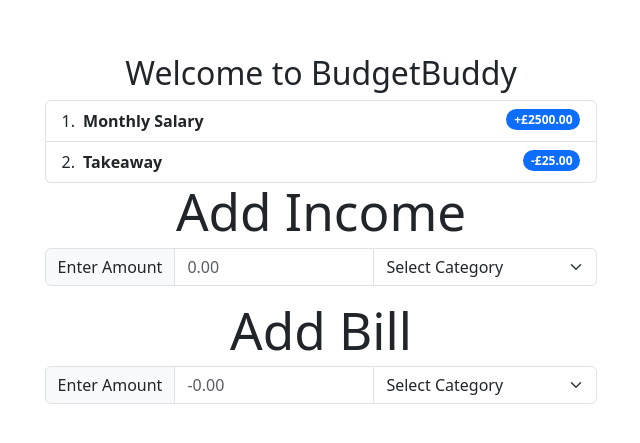
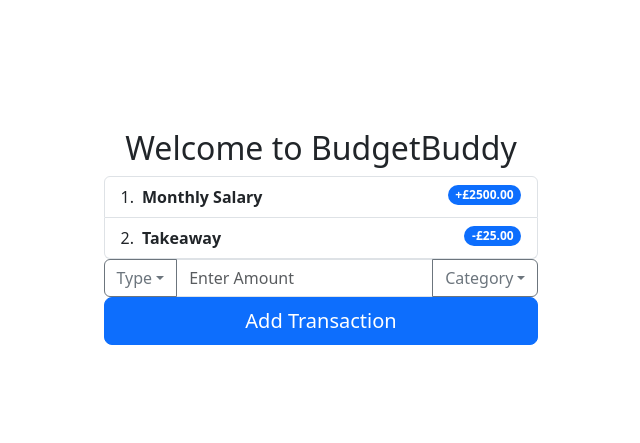
Before and after one commit to reececorkhill/BudgetBuddy, a React (Vite) app: page / in a window 1280 px wide. Shown: the part 163-606 px from the top of the page, without its empty margins (319-959 px from the left). Built offline with nearby package versions, Linux system fonts and the light colour scheme.

Commit message:
Updated AddTransaction component - now uses state.

```diff
--- a/src/components/AddTransaction.jsx
+++ b/src/components/AddTransaction.jsx
@@ -1,38 +1,49 @@
 import React, { useState } from 'react';
+import Button from 'react-bootstrap/Button';
+import Dropdown from 'react-bootstrap/Dropdown';
+import DropdownButton from 'react-bootstrap/DropdownButton';
+import Form from 'react-bootstrap/Form';
+import InputGroup from 'react-bootstrap/InputGroup';
+
 
 const AddTransaction = () => {
 
-    const [transactionName, setTransactionName] = useState(''); // Initial state of Transaction Name (Empty String)
-    const [transactionAmount, setTransactionAmount] = useState(0); // Initial state of Transaction Amount (Number 0)
+    // Initial state of the Type dropdown button.
+    const [transactionType, setTransactionType] = useState("Type")
+
+    // Initial state of the Category dropdown button.
+    const [transactionCategory, setTransactionCategory] = useState("Category")
+
+    // Initial state of Transaction Name (Empty String).
+    const [transactionName, setTransactionName] = useState("");
+
+    // Initial state of Transaction Amount (Number 0).
+    const [transactionAmount, setTransactionAmount] = useState(0);
 
     return (
     <>
         <div>
-            <h1>Add Income</h1>
-            <div className="input-group mb-3">
-                <span className="input-group-text">Enter Amount </span>
-                <input type="text" className="form-control" placeholder="0.00" />
-                <select className="form-select">
-                    <option defaultValue>Select Category</option>
-                    <option value="1">Salary</option>
-                    <option value="2">Bonus</option>
-                    <option value="3">Refund</option>
-                    <option value="4">Cheque</option>
-                </select>
-            </div>
-        </div>
-        <div>
-            <h1>Add Bill</h1>
-            <div className="input-group mb-3">
-                <span className="input-group-text">Enter Amount </span>
-                <input type="text" className="form-control" placeholder="-0.00" />
-                <select className="form-select">
-                    <option defaultValue>Select Category</option>
-                    <option value="1">Saving</option>
-                    <option value="2">Food</option>
-                    <option value="3">Debt</option>
-                    <option value="4">Holiday</option>
-                </select>
+            <InputGroup>
+                <DropdownButton variant="outline-secondary" title={transactionType} id="input-group-dropdown-3">
+                    <Dropdown.Item href="#" onClick={() => setTransactionType("Income")}>Income</Dropdown.Item> {/* Dropdown item which, if clicked will update it's state and display "Income". */}
+                    <Dropdown.Item href="#" onClick={() => setTransactionType("Expense")}>Expense</Dropdown.Item> {/* Dropdown item which, if clicked will update it's state and display "Expense". */}
+                </DropdownButton>
+                <Form.Control placeholder="Enter Amount" />
+                <DropdownButton variant="outline-secondary" title={transactionCategory} id="input-group-dropdown-4" align="end">
+                    <Dropdown.Item href="#" onClick={() => setTransactionCategory("Salary")}>Salary</Dropdown.Item> {/* Dropdown item which, if clicked will update it's state and display "Salary". */}
+                    <Dropdown.Item href="#" onClick={() => setTransactionCategory("Bonus")}>Bonus</Dropdown.Item> {/* Dropdown item which, if clicked will update it's state and display "Bonus". */}
+                    <Dropdown.Item href="#" onClick={() => setTransactionCategory("Refund")}>Refund</Dropdown.Item> {/* Dropdown item which, if clicked will update it's state and display "Refund". */}
+                    <Dropdown.Item href="#" onClick={() => setTransactionCategory("Cheque")}>Cheque</Dropdown.Item> {/* Dropdown item which, if clicked will update it's state and display "Cheque". */}
+                    <Dropdown.Divider />
+                    <Dropdown.Item href="#" onClick={() => setTransactionCategory("Saving")}>Saving</Dropdown.Item> {/* Dropdown item which, if clicked will update it's state and display "Saving". */}
+                    <Dropdown.Item href="#" onClick={() => setTransactionCategory("Food")}>Food</Dropdown.Item> {/* Dropdown item which, if clicked will update it's state and display "Food". */}
+                    <Dropdown.Item href="#" onClick={() => setTransactionCategory("Debt")}>Debt</Dropdown.Item> {/* Dropdown item which, if clicked will update it's state and display "Debt". */}
+                    <Dropdown.Item href="#" onClick={() => setTransactionCategory("Holiday")}>Holiday</Dropdown.Item> {/* Dropdown item which, if clicked will update it's state and display "Holiday". */}
+                    <Dropdown.Item href="#" onClick={() => setTransactionCategory("Other")}>Other</Dropdown.Item> {/* Dropdown item which, if clicked will update it's state and display "Other". */}
+                </DropdownButton>
+            </InputGroup>
+            <div className="d-grid gap-2">
+                <Button variant="primary" size="lg">Add Transaction</Button> {/* Button will have onClick event handler which will call a function to save to localstorage. */}
             </div>
         </div>
     </>
```
